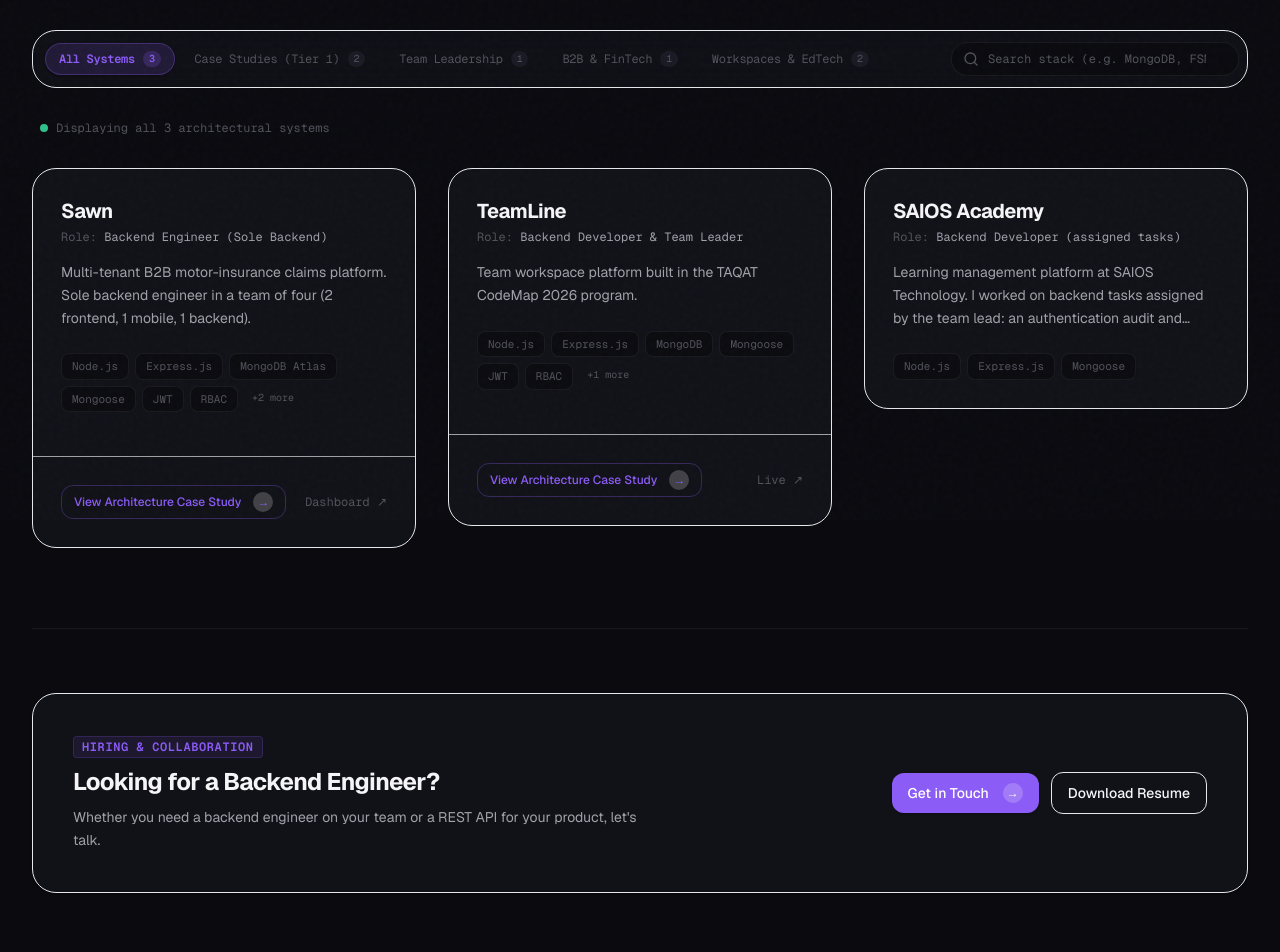
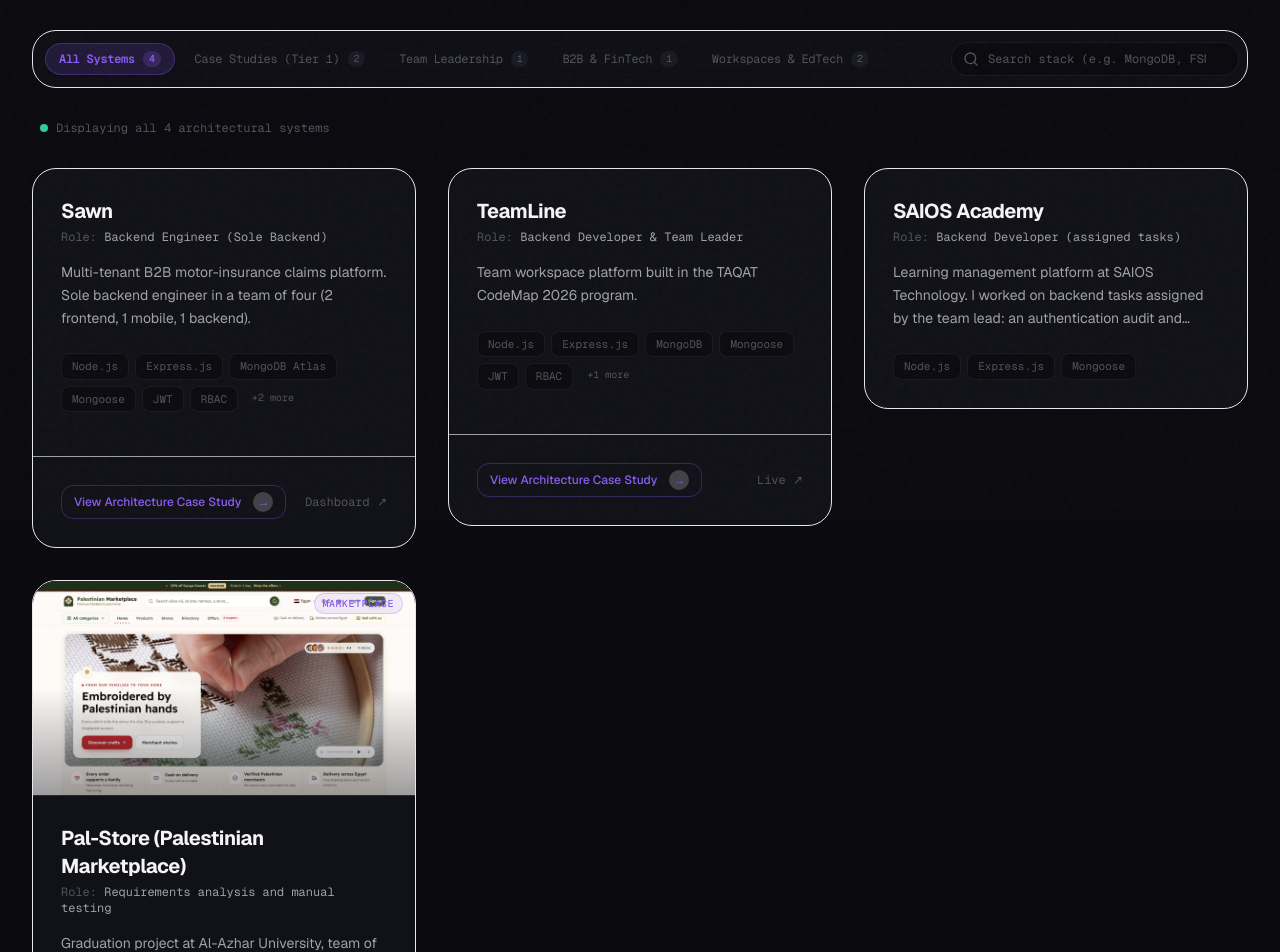
Before and after one commit to hammoudFerwana/mohammed-ferwana-portfolio, a Next.js app: page /projects in a window 1280 px wide. Shown: the part 280-1232 px from the top of the page. Built offline with nearby package versions, Linux system fonts and the light colour scheme; no server answers.

Commit message:
feat(projects): add pal-store card with real screenshot

```diff
--- a/src/data/projects.js
+++ b/src/data/projects.js
@@ -259,4 +259,17 @@ export const projects = [
     technologies: ['Node.js', 'Express.js', 'Mongoose'],
     links: { github: null, live: null, dashboard: null },
   },
+  {
+    id: 'pal-store',
+    slug: 'pal-store',
+    title: 'Pal-Store (Palestinian Marketplace)',
+    description: 'Graduation project at Al-Azhar University, team of three: a multi-vendor marketplace. My role was requirements analysis and manual testing.',
+    role: 'Requirements analysis and manual testing',
+    category: 'Marketplace',
+    tier: 2,
+    featured: false,
+    image: '/images/projects/pal-store.webp',
+    technologies: [],
+    links: { github: null, live: null, dashboard: null },
+  },
 ];
```
Also changed, not shown: public/images/projects/pal-store.webp (added).
